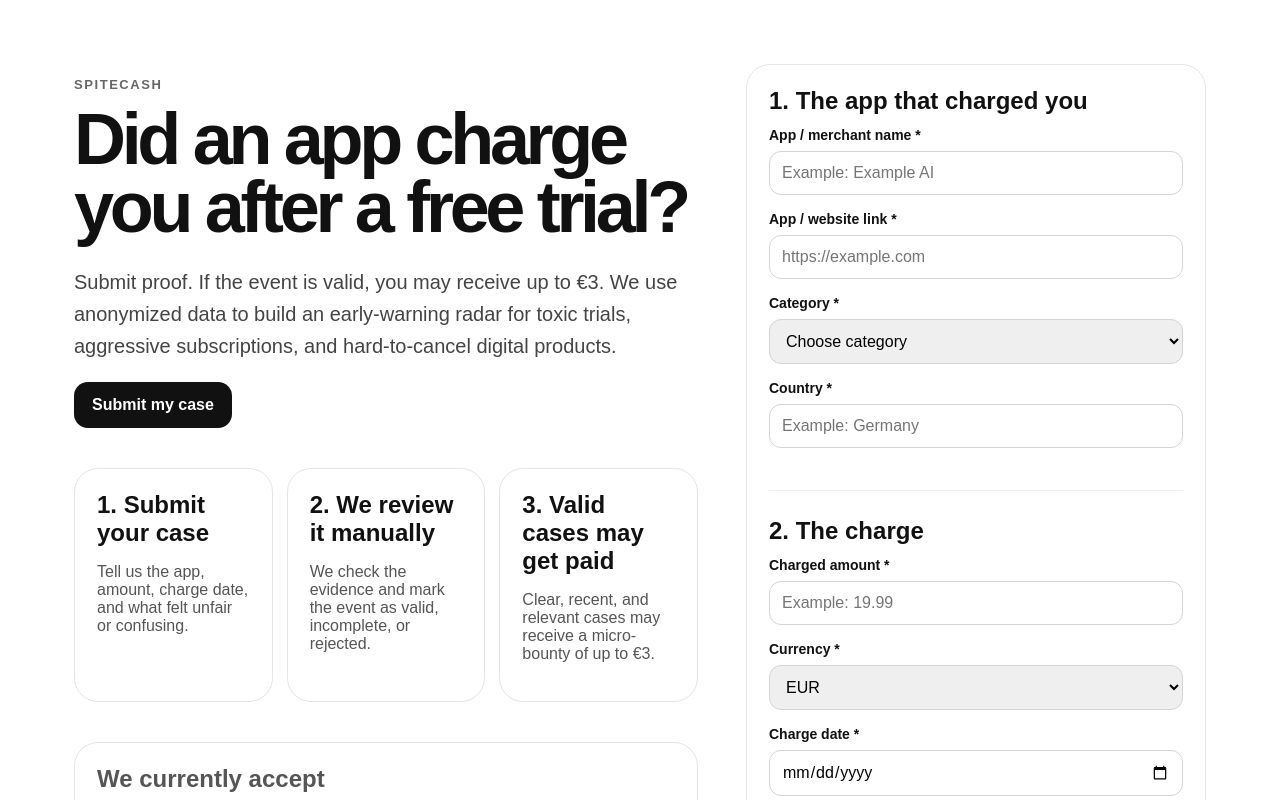
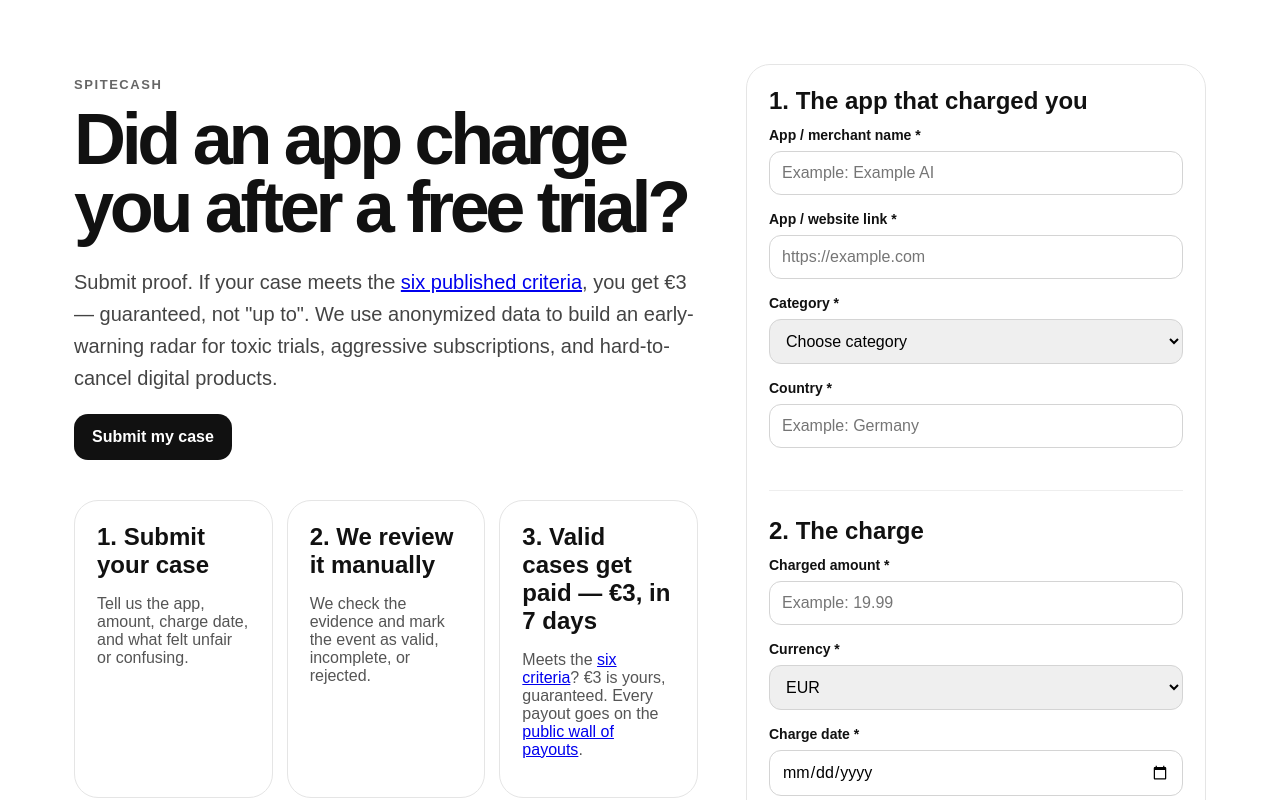
Before and after one commit to visanmarius120-boop/spitecash-mvp, a Next.js app: page / in a window 1280 px wide. Shown: the top 800 px of the page. Built offline with nearby package versions, Linux system fonts and the light colour scheme.

Commit message:
fix: replace up-to language with guaranteed €3 + trust nav links

```diff
--- a/app/page.tsx
+++ b/app/page.tsx
@@ -10,10 +10,11 @@
           <h1>Did an app charge you after a free trial?</h1>
 
           <p className="lead">
-            Submit proof. If the event is valid, you may receive up to €3. We
-            use anonymized data to build an early-warning radar for toxic
-            trials, aggressive subscriptions, and hard-to-cancel digital
-            products.
+            Submit proof. If your case meets the{" "}
+            <a href="/bounty-rules">six published criteria</a>, you get €3 —
+            guaranteed, not &quot;up to&quot;. We use anonymized data to build
+            an early-warning radar for toxic trials, aggressive subscriptions,
+            and hard-to-cancel digital products.
           </p>
 
           <a href="#form" className="cta">
@@ -38,10 +39,12 @@
             </article>
 
             <article>
-              <h2>3. Valid cases may get paid</h2>
+              <h2>3. Valid cases get paid — €3, in 7 days</h2>
               <p>
-                Clear, recent, and relevant cases may receive a micro-bounty of
-                up to €3.
+                Meets the{" "}
+                <a href="/bounty-rules">six criteria</a>? €3 is yours,
+                guaranteed. Every payout goes on the{" "}
+                <a href="/payouts">public wall of payouts</a>.
               </p>
             </article>
           </div>
@@ -87,6 +90,9 @@
 
       <footer className="footer">
         <a href="/how-it-works">How it works</a>
+        <a href="/bounty-rules">Bounty rules</a>
+        <a href="/payouts">Payouts</a>
+        <a href="/about">About</a>
         <a href="/privacy">Privacy Policy</a>
         <a href="/terms">Terms of Use</a>
       </footer>
```
